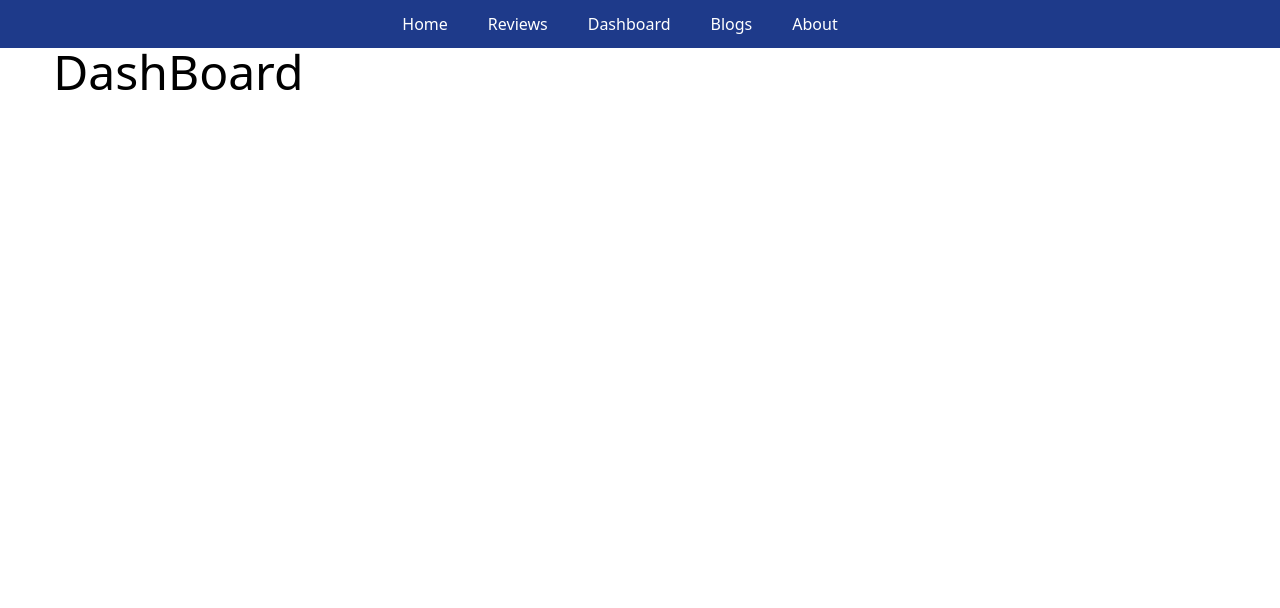
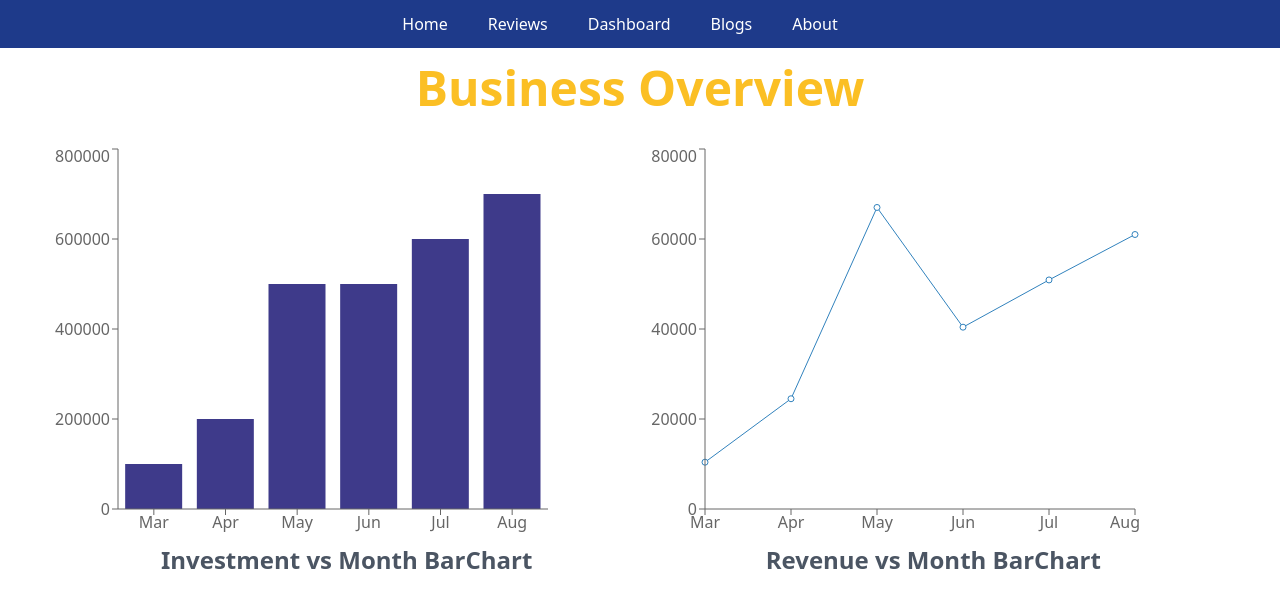
Before and after one commit to ThakurSaad/cheese-plaza, a React (Create React App) app: page /dashboard in a window 1280 px wide. Shown: the top 608 px of the page. Built offline with nearby package versions, Linux system fonts and the light colour scheme.

Commit message:
two chart done

```diff
--- /dev/null
+++ b/src/components/Charts/Charts.js
@@ -0,0 +1,14 @@
+import React from "react";
+import MyBarChart from "../MyBarChart/MyBarChart";
+import MyLineChart from "../MyLineChart/MyLineChart";
+
+const Charts = () => {
+  return (
+    <div className="grid lg:grid-cols-2">
+      <MyBarChart></MyBarChart>
+      <MyLineChart></MyLineChart>
+    </div>
+  );
+};
+
+export default Charts;
--- a/src/components/Dashboard/Dashboard.js
+++ b/src/components/Dashboard/Dashboard.js
@@ -1,9 +1,13 @@
 import React from "react";
+import Charts from "../Charts/Charts";
 
 const Dashboard = () => {
   return (
     <div>
-      <h2 className="text-5xl">DashBoard</h2>
+      <h2 className="text-5xl text-amber-400 font-bold text-center mt-4 mb-8">
+        Business Overview
+      </h2>
+      <Charts></Charts>
     </div>
   );
 };
--- /dev/null
+++ b/src/components/MyBarChart/MyBarChart.js
@@ -0,0 +1,23 @@
+import React from "react";
+import { Bar, BarChart, Tooltip, XAxis, YAxis } from "recharts";
+import useChart from "../../hooks/useChart";
+
+const MyBarChart = () => {
+  const [chartData, setChartData] = useChart();
+
+  return (
+    <div>
+      <BarChart width={500} height={400} data={chartData}>
+        <Bar dataKey="investment" fill="#3e3a8a" />
+        <XAxis dataKey={"month"} />
+        <YAxis />
+        <Tooltip />
+      </BarChart>
+      <p className="lg:text-2xl text-center text-gray-600 font-semibold">
+        Investment vs Month BarChart
+      </p>
+    </div>
+  );
+};
+
+export default MyBarChart;
--- /dev/null
+++ b/src/components/MyLineChart/MyLineChart.js
@@ -0,0 +1,24 @@
+import React from "react";
+import { Line, LineChart, Tooltip, XAxis, YAxis } from "recharts";
+import useChart from "../../hooks/useChart";
+
+const MyLineChart = () => {
+  // custom hook
+  const [chartData, setChartData] = useChart();
+
+  return (
+    <div>
+      <LineChart width={500} height={400} data={chartData}>
+        <Line dataKey={"revenue"}></Line>
+        <XAxis dataKey={"month"}></XAxis>
+        <YAxis></YAxis>
+        <Tooltip />
+      </LineChart>
+      <p className="lg:text-2xl text-center text-gray-600 font-semibold">
+        Revenue vs Month BarChart
+      </p>
+    </div>
+  );
+};
+
+export default MyLineChart;
--- a/src/components/Review/Review.js
+++ b/src/components/Review/Review.js
@@ -5,7 +5,7 @@ const Review = ({ review }) => {
   return (
     <div className="w-full h-52 rounded-lg bg-slate-50 p-2 relative">
       <h4 className="text-3xl text-blue-700 mb-2">{name}</h4>
-      <p className="text-slate-800 font-semibold mb-2">{comment}</p>
+      <p className="text-slate-800 mb-2">{comment}</p>
       <p className="text-slate-800 font-semibold absolute bottom-1">
         Rating : {rating}
       </p>
--- /dev/null
+++ b/src/hooks/useChart.js
@@ -0,0 +1,13 @@
+import { useEffect, useState } from "react"
+
+const useChart = () => {
+    const [chartData, setChartData] = useState([]);
+    useEffect(()=> {
+        fetch('chart.json')
+        .then( res => res.json())
+        .then( data => setChartData(data));
+    },[])
+    return [chartData, setChartData];
+}
+
+export default useChart;
```
Also changed, not shown: 1 other file (tests, documents, lock files or other folders).
